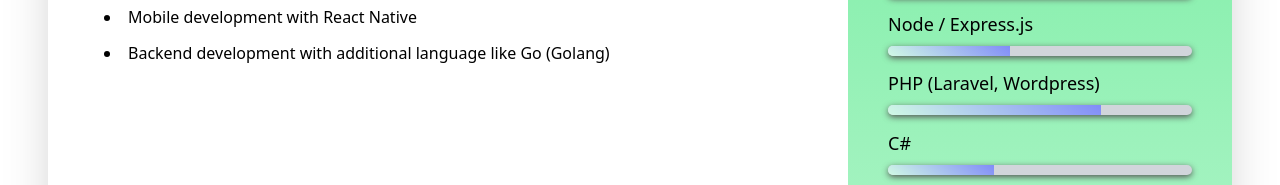
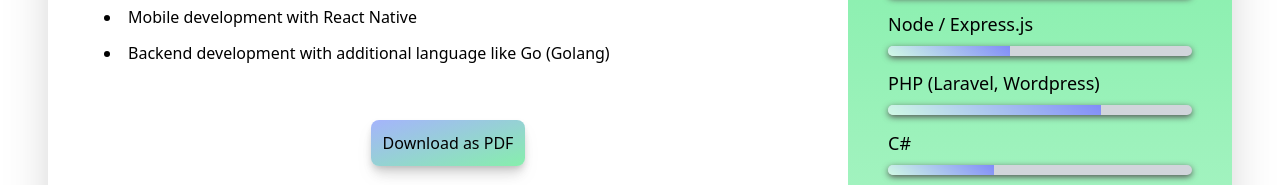
Before and after one commit to kulykaldr/my-fullstack-resume, a website built with Vite: page index.html in a window 1280 px wide. Shown: the part 1255-1440 px from the top of the page. Built offline with nearby package versions, Linux system fonts and the light colour scheme.

Commit message:
add save to pdf

```diff
--- a/index.html
+++ b/index.html
@@ -264,6 +264,14 @@
             </ul>
           </div>
         </div>
+
+        <div class="w-full text-center">
+          <a class="p-3 transition duration-300 ease-in-out delay-150 rounded-lg shadow-lg hover:shadow-xl bg-gradient-to-br from-indigo-300 to-green-300 drop-shadow-lg hover:drop-shadow-xl"
+            target="_blank" rel="noopener noreferrer"
+            href="https://www.sejda.com/html-to-pdf?save-link=https%3A%2F%2Fkulykaldr.github.io%2Fmy-fullstack-resume">
+            Download as PDF
+          </a>
+        </div>
       </div>
     </main>
   </div>
```
